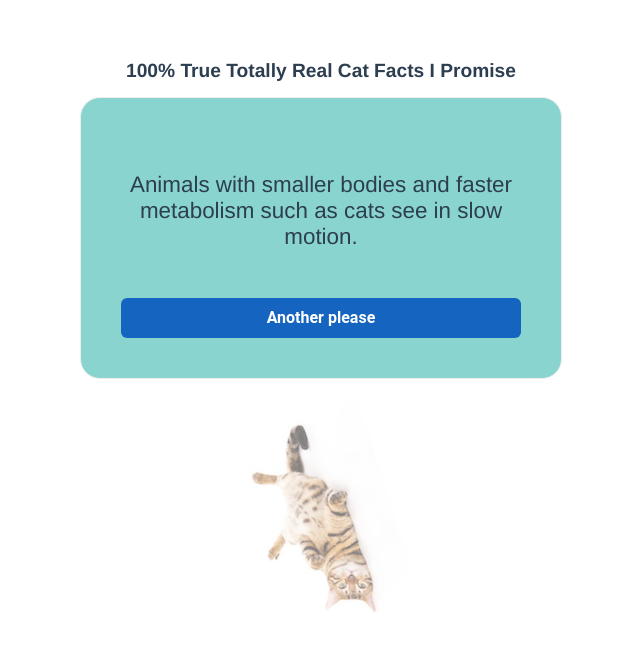
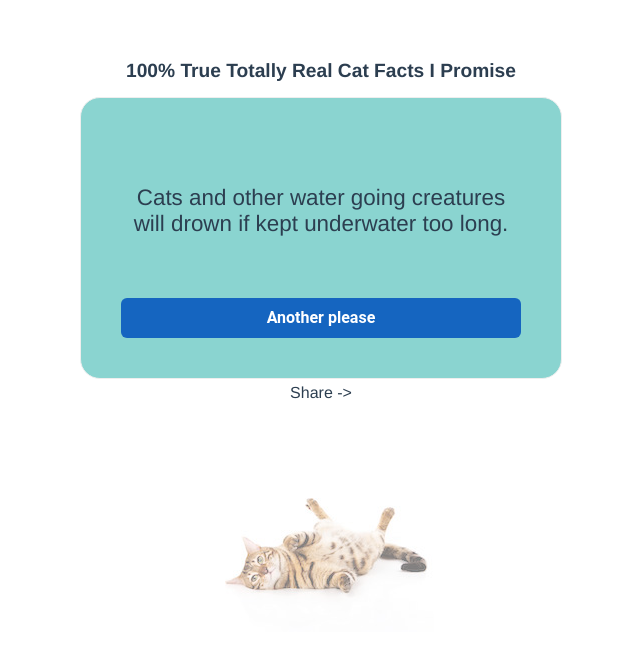
Before and after one commit to nbwoodward/cat-facts, a Vue app: page /1 in a window 1280 px wide. Shown: the top 650 px of the page, without its empty margins (319-959 px from the left). Built offline with nearby package versions, Linux system fonts and the light colour scheme.

Commit message:
share link

```diff
--- a/package.json
+++ b/package.json
@@ -9,7 +9,8 @@
   },
   "dependencies": {
     "core-js": "^3.6.5",
-    "vue": "^2.6.11"
+    "vue": "^2.6.11",
+    "vue-router": "^3.5.2"
   },
   "devDependencies": {
     "@vue/cli-plugin-babel": "~4.5.0",
--- a/src/App.vue
+++ b/src/App.vue
@@ -1,19 +1,8 @@
 <template>
   <div id="app">
-    <CatFacts />
+    <router-view/>
   </div>
 </template>
-
-<script>
-import CatFacts from './components/CatFacts.vue'
-
-export default {
-  name: 'App',
-  components: {
-    CatFacts
-  }
-}
-</script>
 
 <style>
 #app {
--- a/src/components/CatFacts.vue
+++ b/src/components/CatFacts.vue
@@ -4,6 +4,10 @@
     <div id="display">
       <div id="fact">{{ fact }}</div>
       <button @click="setFact">Another please</button>
+    </div>
+    <div id="share">
+      <a @click="share">Share -&gt;</a>
+      <div id="copied" v-if="showCopied">Link copied to clipboard!</div>
     </div>
     <div id="imgContainer" :style="`transform: rotate(${imgRotate}deg);`"></div>
   </div>
@@ -16,18 +20,43 @@ export default {
   data() {
     return {
       imgRotate: 0,
-      fact: "",
+      showCopied: false,
     };
   },
   mounted() {
-    this.setFact();
+    if (!this.$route.params?.encoded){
+      this.setFact()
+    }
+  },
+  computed: {
+    fact() {
+      const idx = this.ston(this.$route.params?.encoded)
+      return facts[idx] || ""
+    }
   },
   methods: {
     setFact() {
       const rando = Math.floor(Math.random() * facts.length);
-      this.fact = facts[rando];
       this.imgRotate = Math.floor(Math.random() * 3000);
+      this.goToRoute(this.ntos(rando))
     },
+    goToRoute(encoded){
+      this.$router.push(`/${encoded}`)
+    },
+    async share() {
+      await navigator.clipboard.writeText(window.location.href);
+
+      this.showCopied = true;
+      setTimeout( () => {
+        this.showCopied = false;
+      }, 750)
+    },
+    ntos(num){
+      return num.toString(16)
+    },
+    ston(str){
+      return parseInt(str,16)
+    }
   },
 };
 </script>
@@ -60,6 +89,11 @@ export default {
   max-width:300px;
   margin-bottom:0;
   margin-top:auto;
+}
+#share a {
+  cursor: pointer;
+  display:block;
+  padding:5px 10px;
 }
 #imgContainer {
   height: 150px;
--- a/src/main.js
+++ b/src/main.js
@@ -1,8 +1,10 @@
 import Vue from 'vue'
 import App from './App.vue'
+import router from './router'
 
 Vue.config.productionTip = false
 
 new Vue({
-  render: h => h(App),
+  router,
+  render: h => h(App)
 }).$mount('#app')
--- /dev/null
+++ b/src/router/index.js
@@ -0,0 +1,24 @@
+import Vue from 'vue'
+import VueRouter from 'vue-router'
+import CatFacts from '@/components/CatFacts.vue'
+
+Vue.use(VueRouter)
+
+const routes = [
+  {
+    path: '/',
+    component: CatFacts
+  },
+  {
+    path: '/:encoded',
+    component: CatFacts
+  },
+]
+
+const router = new VueRouter({
+  mode: 'history',
+  base: process.env.BASE_URL,
+  routes
+})
+
+export default router
```
Also changed, not shown: 1 other file (tests, documents, lock files or other folders).
